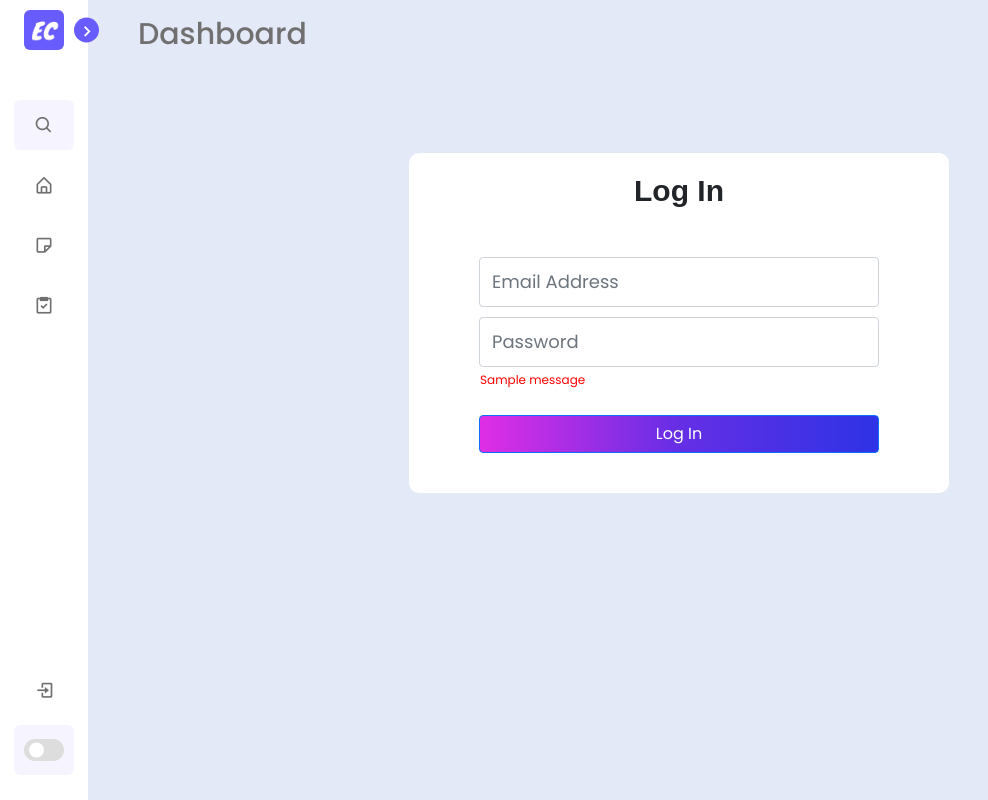
After one commit to basementdwellers69/PDT-Final-ELearning, a Flask app: page /login in a window 1280 px wide. The commit adds this page. Shown: the whole page, without its empty margins (0-988 px from the left). Run offline with Flask 2, Linux system fonts and the light colour scheme; tables that the repository leaves empty hold one stand-in row (values such as "Sample post"); one stand-in notice (Sample message) is shown; some libraries are stand-ins or nearby versions.

Commit message:
fixed login

```diff
--- a/app.py
+++ b/app.py
@@ -4,22 +4,28 @@ import psycopg2.extras
 from werkzeug.security import generate_password_hash, check_password_hash
 from database.db import engine, metadata, db_session, init_db
 from models.user import user_model
+from models.major import major_model
 from controllers.crud import crud_controller
 from views.index import construct_index_bp
+from views.login import construct_login_bp
 
 #init models
 user = user_model(db_session, metadata)
+major = major_model(db_session, metadata)
 
 #init database
 init_db()
 conn = engine.connect()
 
 user_control = crud_controller(conn, user)
+major_control = crud_controller(conn, major)
 
 index = construct_index_bp(user_control)
+login = construct_login_bp(user_control)
 
 app = Flask(__name__,static_url_path='', static_folder='views/static',template_folder='views/templates')
 app.register_blueprint(index)
+app.register_blueprint(login)
 
 # @app.route('/')
 # def index():
@@ -113,107 +119,3 @@ app.register_blueprint(index)
 #         return jsonify({'status': 500, 'message': 'No Data submitted'})
 
 #     return render_template('create.html')
-# =======
-
-# from db import db_connection
-
-# app = Flask(__name__)
-# app.secret_key = 'THISISMYSECRETKEY'
-
-# @app.route('/')
-# def index():
-#     conn = db_connection()
-#     cur = conn.cursor()
-#     sql = """
-#         SELECT art.id, art.title, art.body, art.user_id
-#         FROM articles art
-#         ORDER BY art.title
-#     """
-#     cur.execute(sql)
-#     articles = cur.fetchall()
-#     cur.close()
-#     conn.close()
-#     return render_template('index.html', articles=articles)
-
-# @app.route('/login', methods=['GET', 'POST'])
-# def login():
-#     """ function to show and process login page """
-#     if request.method == 'POST':
-#         email = request.form['email']
-#         password = request.form['password']
-
-#         conn = db_connection()
-#         cur = conn.cursor()
-#         sql = """
-#             SELECT id, email, username
-#             FROM users
-#             WHERE email = '%s' AND password = '%s'
-#         """ % (email, password)
-#         cur.execute(sql)
-#         user = cur.fetchone()
-#         print(user)
-
-#         error = ''
-#         if user is None:
-#             error = 'Wrong credentials. No user found'
-#         else:
-#             session.clear()
-#             session['user_id'] = user[0]
-#             session['username'] = user[2]
-#             return redirect(url_for('index'))
-
-#         flash(error)
-#         cur.close()
-#         conn.close()
-
-#     return render_template('login.html')
-
-
-# @app.route('/logout')
-# def logout():
-#     """ function to do logout """
-#     session.clear()  # clear all sessions
-#     return redirect(url_for('index'))
-
-# @app.route('/article/create', methods=['GET', 'POST'])
-# def create():
-#     # check if user is logged in
-#     if not session:
-#         return redirect(url_for('login'))
-
-#     if request.method == 'POST':
-#         data = request.get_json() or {}
-#         # check existence of title and body
-#         if data.get('title') and data.get('body'):
-#             title = data.get('title', '')
-#             body = data.get('body', '')
-#             user_id = session.get('user_id')
-
-#             # strip() is to remove excessive whitespaces before saving
-#             title = title.strip()
-#             body = body.strip()
-
-#             conn = db_connection()
-#             cur = conn.cursor()
-#             # insert with the user_id
-#             sql = """
-#                 INSERT INTO articles (title, body, user_id) VALUES ('%s', '%s', %d)
-#             """ % (title, body, user_id)
-#             cur.execute(sql)
-#             conn.commit()  # commit to make sure changes are saved
-#             cur.close()
-#             conn.close()
-#             # an example with redirect
-#             print("success")
-#             return jsonify({'status': 200, 'message': 'Success', 'redirect': '/'})
-
-#         # else will be error
-#         print("error")
-#         return jsonify({'status': 500, 'message': 'No Data submitted'})
-
-#     return render_template('create.html')
-
-# @app.route('/profile')
-# def profile():
-#     return render_template('profile.html')
-# >>>>>>> b65592842fbe52490a3cd2f0685c95c078bafcc8
--- /dev/null
+++ b/views/login.py
@@ -0,0 +1,29 @@
+from flask import Blueprint, render_template, request
+import sys
+
+def construct_login_bp(controller):
+    login_bp = Blueprint('login', __name__,static_folder='static',template_folder='templates')
+
+    @login_bp.route("/login", methods=['GET','POST'])
+    def login():
+        if request.method == 'POST':
+            email = request.form['email']
+            password = request.form['password']
+            query = "email='%a' and password='%b'" % (email, password)
+            user = controller.get(query)
+            if user.count() != 0:
+                error = 'Wrong credentials. No user found'
+            else:
+                session.clear()
+                session['user_id'] = user[0]
+                session['username'] = user[2]
+                return redirect(url_for('index.index'))
+
+            flash(error)
+            cur.close()
+            conn.close()
+
+        return render_template('login/login.html')
+
+
+    return login_bp
--- a/views/templates/base.html
+++ b/views/templates/base.html
@@ -98,7 +98,7 @@
                         <span class="text nav-text">Logout</span>
                     </a>
                     {% else %}
-                    <a href="#">
+                    <a href="{{ url_for('login.login') }}">
                         <i class='bx bx-log-in icon'></i>
                         <span class="text nav-text">login</span>
                     </a>
--- /dev/null
+++ b/views/templates/login/login.html
@@ -0,0 +1,49 @@
+{% extends "base.html" %}
+
+{% block css %}
+<link rel="stylesheet" href="static/style.css">
+<link rel="stylesheet" href="static/login.css">
+{% endblock %}
+
+{% block title %}
+Log In
+{% endblock %}
+
+{% block content %}
+
+<div class="container">
+    <form method="POST">
+        <div class="container-form">
+            <div class="title">
+                <h3>Log In</h3>
+            </div>
+            <div class="input">
+                <div class="row-mb-3">
+                    <div class="col-6">
+                        <input type="email" name="email" id="email" class="form-control" placeholder="Email Address" required autocomplete="off" />
+                    </div>
+                </div>
+                <div class="row-mb-3">
+                    <div class="col-6">
+                        <input type="password" name="password" id="password" class="form-control" placeholder="Password" required />
+                    </div>
+                    <span class="alert">
+                        {% for message in get_flashed_messages() %}
+                        {{ message }}
+                        {% endfor %}
+                    </span>
+                </div>
+            </div>
+            <br />
+            <div class="submit">
+                <div class="row">
+                    <div class="col-6">
+                        <input type="submit" value="Log In" class="btn btn-primary" />
+                    </div>
+                </div>
+            </div>
+        </div>
+    </form>
+
+</div>
+{% endblock %}
```
Also changed, not shown: controllers/crud.py (+19 -2 lines), views/index.py (+9 -1 lines).
